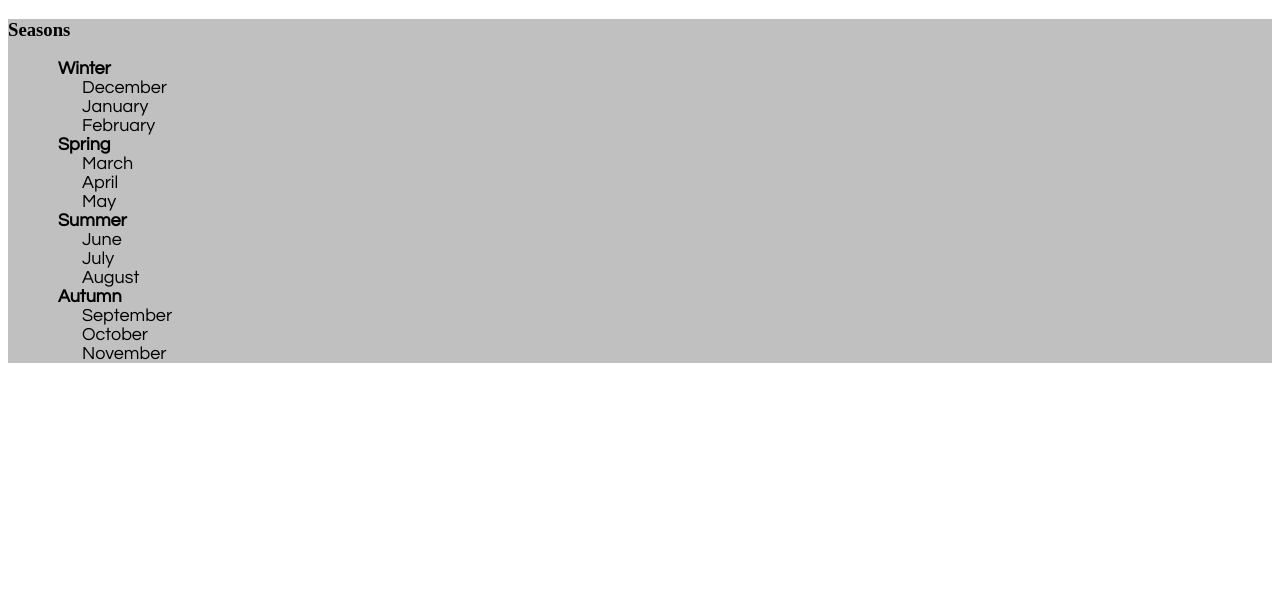
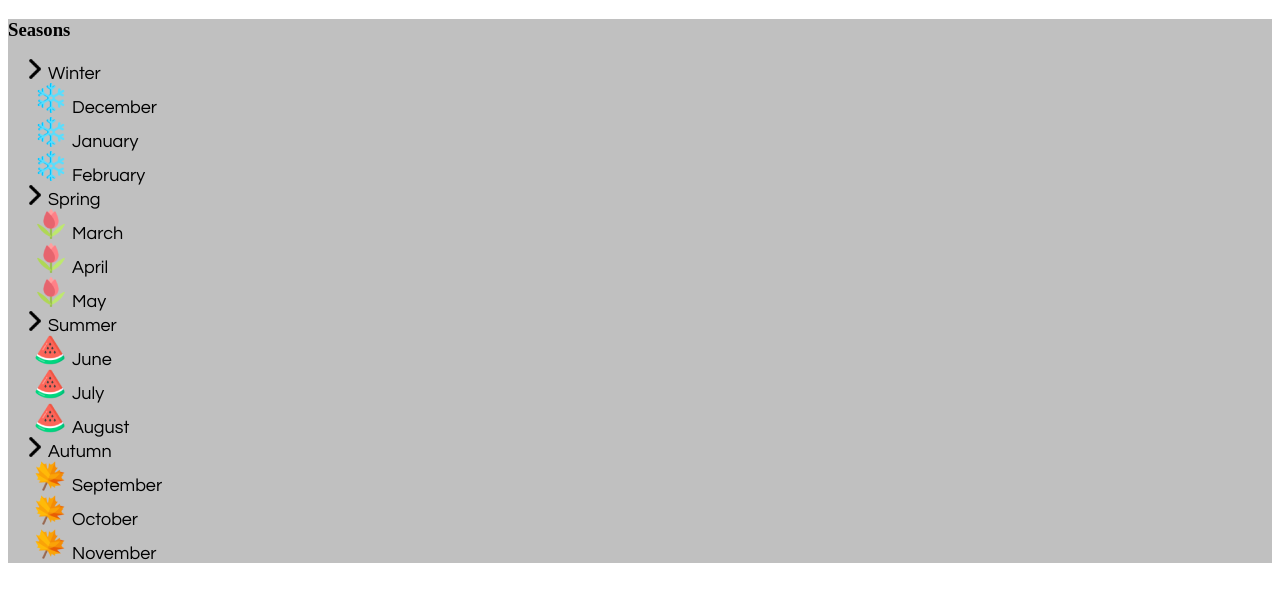
Before and after one commit to Aaalina27/homework3, a plain HTML site: page index.html in a window 1280 px wide. Drawn offline with Linux system fonts and the light colour scheme.

Commit message:
Add files via upload

```diff
--- a/Homework.css
+++ b/Homework.css
@@ -1,38 +1,33 @@
-ul {
-    list-style-type: none;
+ol {
     font-family: "Century Gothic";
     font-size: 18px ;
     font-weight: 200;
+    list-style-image: url("/png/strike.png");
 }
-ol{
-    list-style-type: none;
-    font-family: "Century Gothic";
-    font-size: 18px ;
-    font-weight: 600;
 
-}
-.s1 {
+/*.s1 {
     list-style-image: url("../png/strike.png");
     padding-left: 10px;
+}
+ */
 
-}
 .winter {
-    list-style-image: url("../png/win.png");
+    list-style-image: url("/png/win.png");
     padding-left: 24px;
 
 }
 .spring {
-    list-style-image: url("../png/spr.png");
+    list-style-image: url("/png/spr.png");
     padding-left: 24px;
 
 }
 .summer {
-    list-style-image: url("../png/sum.png");
+    list-style-image: url("/png/sum.png");
     padding-left: 24px;
 
 }
 .autumn {
-    list-style-image: url("../png/aut.png");
+    list-style-image: url("/png/aut.png");
     padding-left: 24px;
 
 }
--- a/index.html
+++ b/index.html
@@ -10,7 +10,7 @@
 <div>
 <h3>Seasons</h3>
     <ol>
-        <li class="s1">Winter
+        <li>Winter
             <ul class="winter">
                 <li>December</li>
                 <li>January</li>
```
Also changed, not shown: Homework.html (+1 -1 lines), png/aut.png (added), png/spr.png (added), png/strike.png (added), png/sum.png (added), png/win.png (added).
